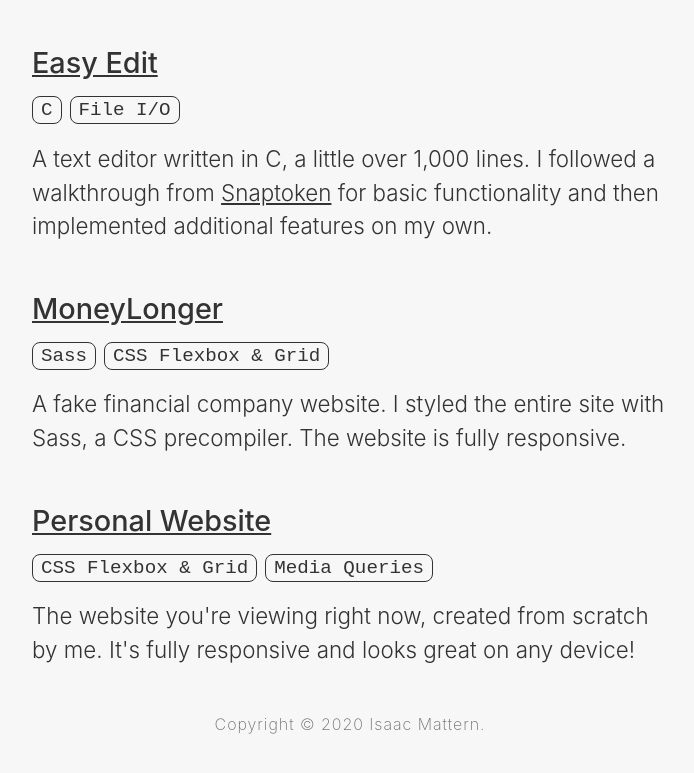
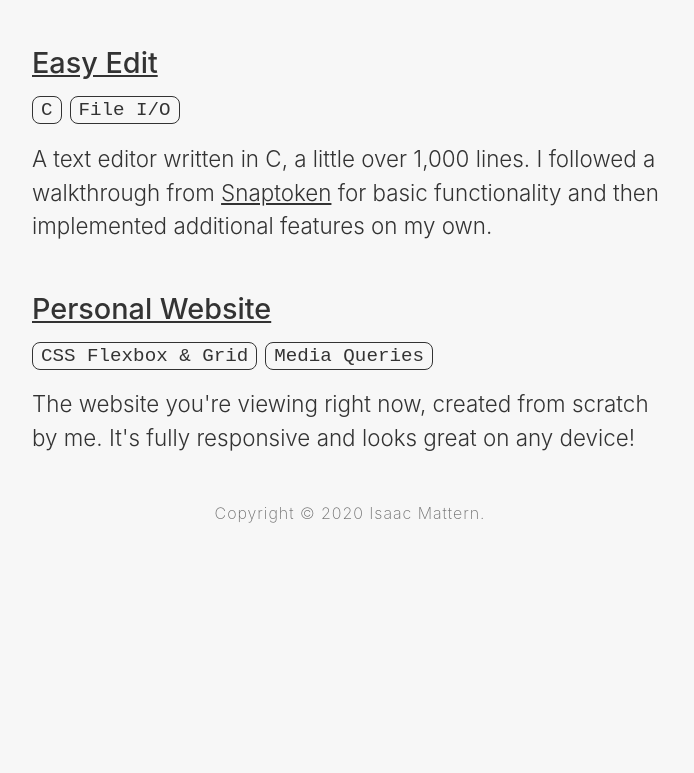
Before and after one commit to isaacmattern/portfolio_v1, a plain HTML site: page work.html in a window 1280 px wide. Shown: the part 439-1212 px from the top of the page, without its empty margins (290-984 px from the left). After the commit the page ends 1002 px from the top, so only its background shows below. Drawn offline with Linux system fonts and the light colour scheme; a script that the page names is missing.

Commit message:
Remove Financial Site from work page & change portfolio link to github

```diff
--- a/work.html
+++ b/work.html
@@ -57,21 +57,7 @@
 
       <div class="project">
         <div>
-          <h2><a href="financialsite/dist/index.html">MoneyLonger</a></h2>
-          <ul class="items">
-            <li>Sass</li>
-            <li>CSS Flexbox & Grid</li>
-          </ul>
-        </div>
-        <h6>
-          A fake financial company website. I styled the entire site with Sass,
-          a CSS precompiler. The website is fully responsive.
-        </h6>
-      </div>
-
-      <div class="project">
-        <div>
-          <h2><a href="index.html">Personal Website</a></h2>
+          <h2><a href="https://github.com/isaacmattern/portfolio_v1">Personal Website</a></h2>
           <ul class="items">
             <li>CSS Flexbox & Grid</li>
             <li>Media Queries</li>
```
